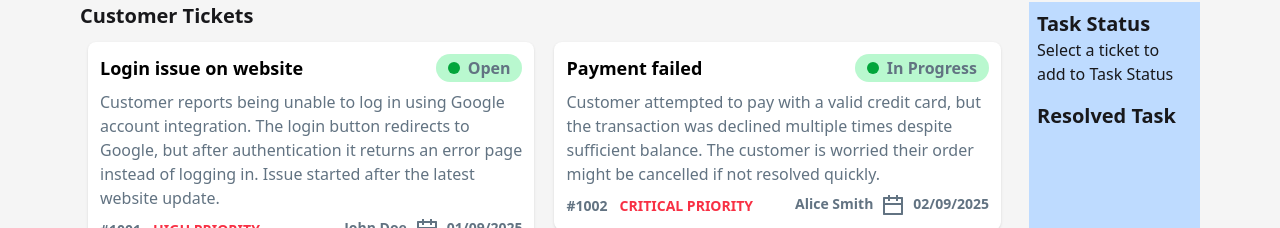
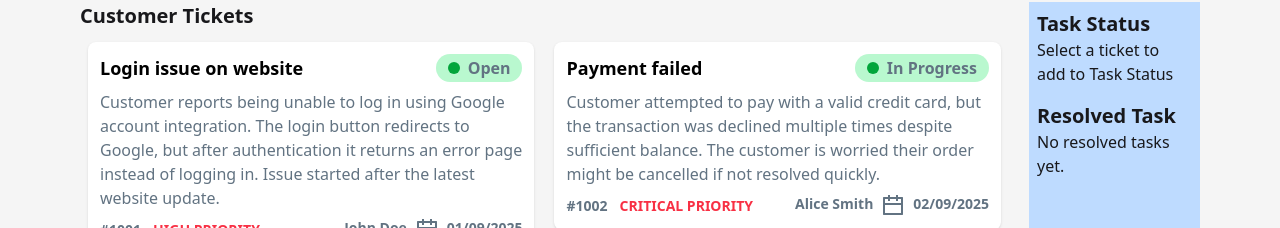
Before and after one commit to Arifwazed/Customer-Support-Zone-Project, a React (Vite) app: page / in a window 1280 px wide. Shown: the part 451-679 px from the top of the page. Built offline with nearby package versions, Linux system fonts and the light colour scheme.

Commit message:
resolve updated

```diff
--- a/src/App.jsx
+++ b/src/App.jsx
@@ -17,12 +17,15 @@ function App() {
   // console.log(task)
   const [resolve,setResolve] = useState([]);
   // console.log('Resolve values: ' ,resolve)
-  const [toggle,setToggle] = useState(false)
+  const [toggle,setToggle] = useState(false);
+  const [toggleResolve,setToggleResolve] = useState(false)
   const removeTask = (data) => {
     console.log('Remove action')
     const filterTask = task.filter(c => c.id !== data.id);
     setTask(filterTask);
   }
+  console.log("length of task: ",task.length)
+
 
   return (
     <>
@@ -40,9 +43,9 @@ function App() {
         </div>
         <div className='md:w-[600px] bg-blue-200 p-2'>
           {/* <div><h1 className='font-semibold text-xl '>Task Status</h1></div> */}
-          <Task task={task} removeTask={removeTask} resolve={resolve} setResolve={setResolve} toggle={toggle}></Task>
+          <Task task={task} removeTask={removeTask} resolve={resolve} setResolve={setResolve} toggle={toggle} setToggle={setToggle} setToggleResolve={setToggleResolve}></Task>
           {/* <div><h1 className='font-semibold text-xl '>Resolved Task</h1></div> */}
-          <Resolve resolve={resolve}></Resolve>
+          <Resolve resolve={resolve} toggleResolve={toggleResolve}></Resolve>
         </div>
       </div>
       </div>
--- a/src/component/resolve_task/Resolve.jsx
+++ b/src/component/resolve_task/Resolve.jsx
@@ -1,12 +1,14 @@
 import React from 'react';
 import ResolveCard from './ResolveCard';
 
-const Resolve = ({resolve}) => {
+const Resolve = ({resolve,toggleResolve}) => {
     return (
         <div className='my-4'>
             <h1 className='font-semibold text-xl'>Resolved Task</h1>
             {
-                resolve.map(card => <ResolveCard card={card}></ResolveCard>)
+                toggleResolve ?
+                resolve.map(card => <ResolveCard card={card}></ResolveCard>) :
+                <h1>No resolved tasks yet.</h1>
             }
         </div>
     );
--- a/src/component/task/Task.jsx
+++ b/src/component/task/Task.jsx
@@ -1,7 +1,11 @@
 import React from 'react';
 import TaskCard from './TaskCard';
 
-const Task = ({task,removeTask,setResolve,resolve,toggle}) => {
+const Task = ({task,removeTask,setResolve,resolve,toggle,setToggle,setToggleResolve}) => {
+    if(task.length === 0 ){
+    setToggle(false)
+
+  }
     // console.log("task in taskfiled",task)
     return (
         <div>
@@ -13,7 +17,7 @@ const Task = ({task,removeTask,setResolve,resolve,toggle}) => {
 
             {
                 toggle ?
-                task.map(card => <TaskCard card={card} removeTask={removeTask} setResolve={setResolve} resolve={resolve}></TaskCard>) : <h1>Select a ticket to add to Task Status</h1>
+                task.map(card => <TaskCard card={card} removeTask={removeTask} setResolve={setResolve} resolve={resolve} setToggleResolve={setToggleResolve}></TaskCard>) : <h1>Select a ticket to add to Task Status</h1>
             }
         </div>
     );
--- a/src/component/task/TaskCard.jsx
+++ b/src/component/task/TaskCard.jsx
@@ -1,10 +1,11 @@
 import React from 'react';
 
-const TaskCard = ({card,removeTask,setResolve,resolve}) => {
+const TaskCard = ({card,removeTask,setResolve,resolve,setToggleResolve}) => {
     // console.log("task in taskcard",card.title)
     const handleRemove = () => {
-        removeTask(card)
-        handleResolve(card)
+        removeTask(card);
+        handleResolve(card);
+        setToggleResolve(true);
     }
     const handleResolve = (data) => {
         setResolve([...resolve,data])
```
